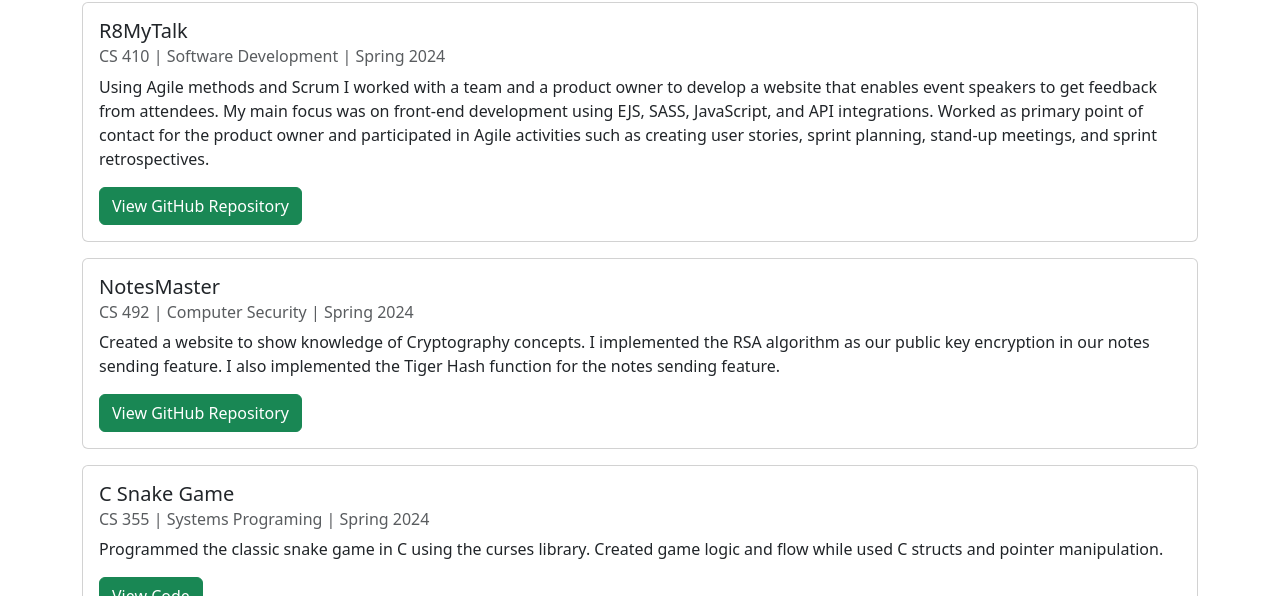
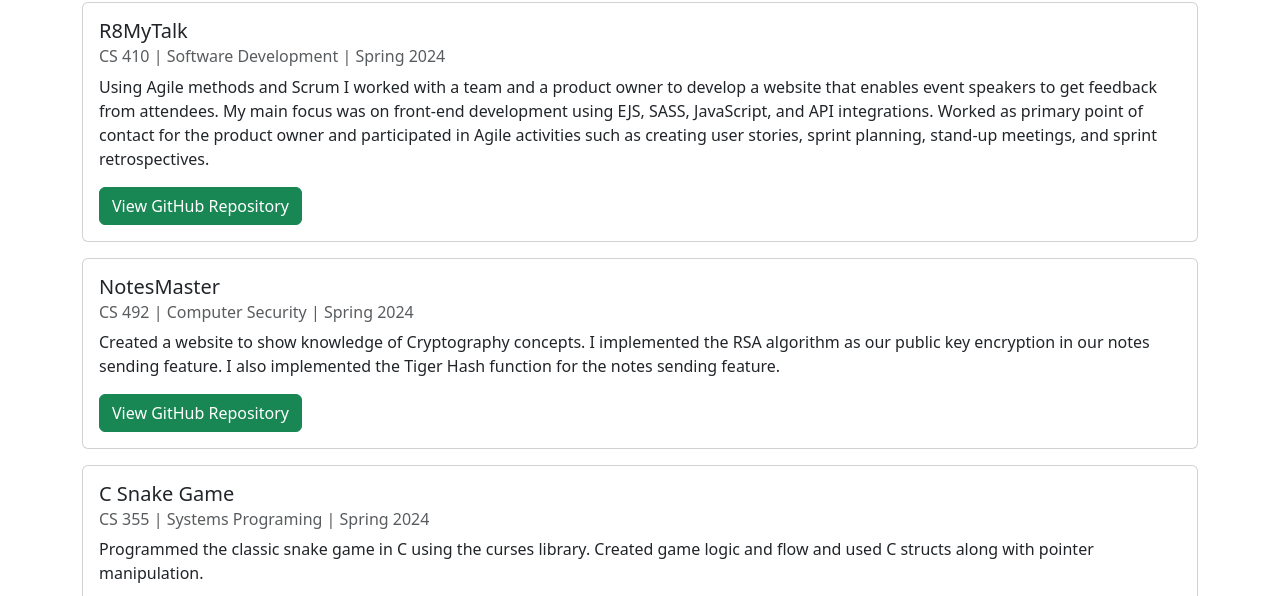
Before and after one commit to EmilioEspada/emilioespada.github.io, a plain HTML site: page index.html in a window 1280 px wide. Shown: the part 204-800 px from the top of the page. Drawn offline with nearby package versions, Linux system fonts and the light colour scheme.

Commit message:
Update index.html

```diff
--- a/index.html
+++ b/index.html
@@ -41,7 +41,7 @@
             <h5 class="card-title">C Snake Game</h5>
             <h6 class="card-subtitle mb-2 text-muted">CS 355 | Systems Programing | Spring 2024</h6>
             <p class="card-text">Programmed the classic snake game in C using the curses library. Created game logic and
-                flow while used C structs and pointer manipulation.</p>
+                flow and used C structs along with pointer manipulation.</p>
             <a class="btn btn-success" href="https://onlinegdb.com/CkQLC4ors">View Code</a>
         </div>
     </div>
```
